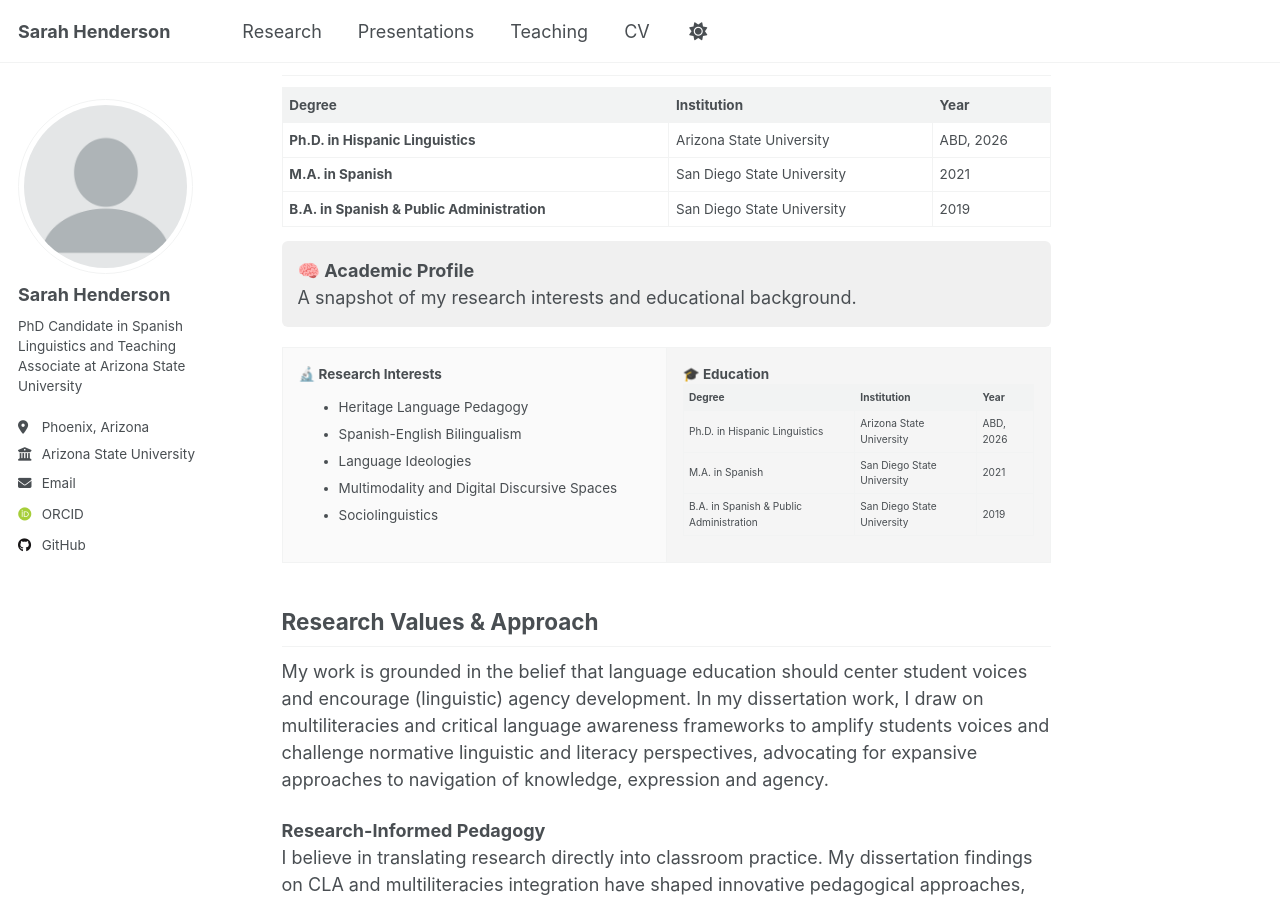
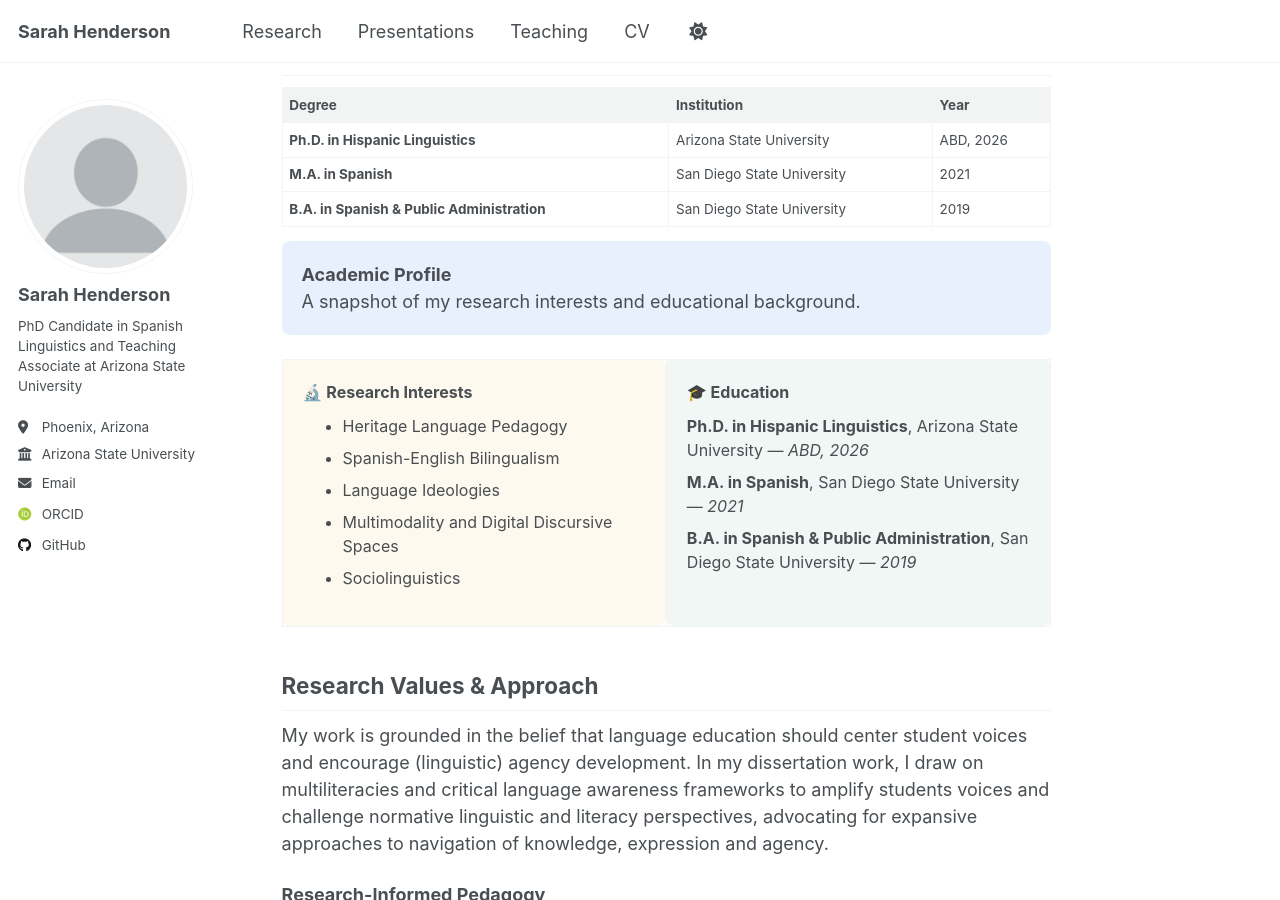
Before and after one commit to sarah-e-henderson/sarah-e-henderson.github.io, a Jekyll site: the page built from _pages/about.md, in a window 1280 px wide and 900 px high, scrolled down 380 px. Built offline with Jekyll 4.4.1, drawn with Linux system fonts in a browser that asks for light colours; some web fonts are replaced; a script that is not in the unit is left out.

Commit message:
Update about.md

```diff
--- a/_pages/about.md
+++ b/_pages/about.md
@@ -21,8 +21,8 @@ My name is Sarah Henderson and I am a Ph.D. Candidate in Spanish Linguistics in
 
 
 <!-- Top Text Box -->
-<div style="padding: 16px; background-color: #f0f0f0; border-radius: 6px; margin-bottom: 20px;">
-  <strong>🧠 Academic Profile</strong><br>
+<div style="padding: 20px; background-color: #e8f0fe; border-radius: 8px; margin-bottom: 24px; font-size: 18px;">
+  <strong> Academic Profile</strong><br>
   A snapshot of my research interests and educational background.
 </div>
 
@@ -30,9 +30,9 @@ My name is Sarah Henderson and I am a Ph.D. Candidate in Spanish Linguistics in
 <table>
   <tr>
     <!-- Left Column: Research Interests -->
-    <td style="width: 50%; vertical-align: top; padding: 16px; background-color: #fafafa;">
+    <td style="width: 50%; vertical-align: top; padding: 20px; background-color: #fef9ef; border-radius: 8px; font-size: 16px;">
       <strong>🔬 Research Interests</strong>
-      <ul>
+      <ul style="margin-top: 10px;">
         <li>Heritage Language Pedagogy</li>
         <li>Spanish-English Bilingualism</li>
         <li>Language Ideologies</li>
@@ -41,38 +41,18 @@ My name is Sarah Henderson and I am a Ph.D. Candidate in Spanish Linguistics in
       </ul>
     </td>
 
-    <!-- Right Column: Education -->
-    <td style="width: 50%; vertical-align: top; padding: 16px; background-color: #f5f5f5;">
+    <!-- Right Column: Education (simplified entries) -->
+    <td style="width: 50%; vertical-align: top; padding: 20px; background-color: #f0f7f4; border-radius: 8px; font-size: 16px;">
       <strong>🎓 Education</strong>
-      <table>
-        <thead>
-          <tr>
-            <th align="left">Degree</th>
-            <th align="left">Institution</th>
-            <th align="left">Year</th>
-          </tr>
-        </thead>
-        <tbody>
-          <tr>
-            <td>Ph.D. in Hispanic Linguistics</td>
-            <td>Arizona State University</td>
-            <td>ABD, 2026</td>
-          </tr>
-          <tr>
-            <td>M.A. in Spanish</td>
-            <td>San Diego State University</td>
-            <td>2021</td>
-          </tr>
-          <tr>
-            <td>B.A. in Spanish & Public Administration</td>
-            <td>San Diego State University</td>
-            <td>2019</td>
-          </tr>
-        </tbody>
-      </table>
+      <ul style="list-style-type: none; padding-left: 0; margin-top: 10px;">
+        <li><strong>Ph.D. in Hispanic Linguistics</strong>, Arizona State University — <em>ABD, 2026</em></li>
+        <li><strong>M.A. in Spanish</strong>, San Diego State University — <em>2021</em></li>
+        <li><strong>B.A. in Spanish & Public Administration</strong>, San Diego State University — <em>2019</em></li>
+      </ul>
     </td>
   </tr>
 </table>
+
 
 
 
```
